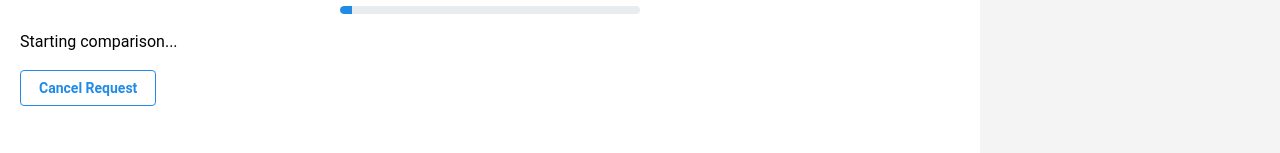
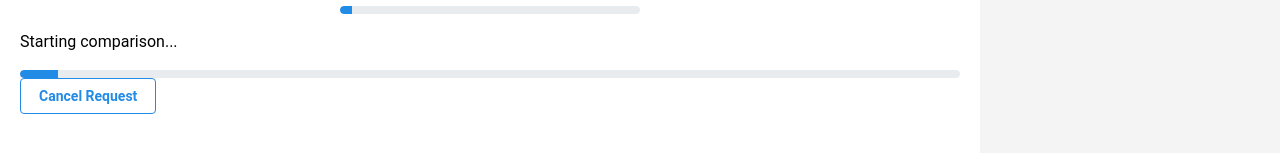
Before and after one commit to dscottd7/quibble-frontend, a React (Create React App) app: page / in a window 1280 px wide. Both pictures are taken after typing "https://example.com", "https://example.com" into the empty fields and a click on the button "Compare". Shown: the part 507-660 px from the top of the page. Built offline with nearby package versions, Linux system fonts and the light colour scheme; no server answers.

Commit message:
progress bar still a work in progress

```diff
--- a/src/pages/HomePage.js
+++ b/src/pages/HomePage.js
@@ -264,6 +264,7 @@ const HomePage = ({ saveComparison, setSelectedComparison, selectedComparison })
           <div className="websocket-status-message">
             <p>{status.currentStep}</p>
           </div>
+          <Progress value={progress} />
           <Button
             variant="outline"
             onClick={handleCancel}
```
